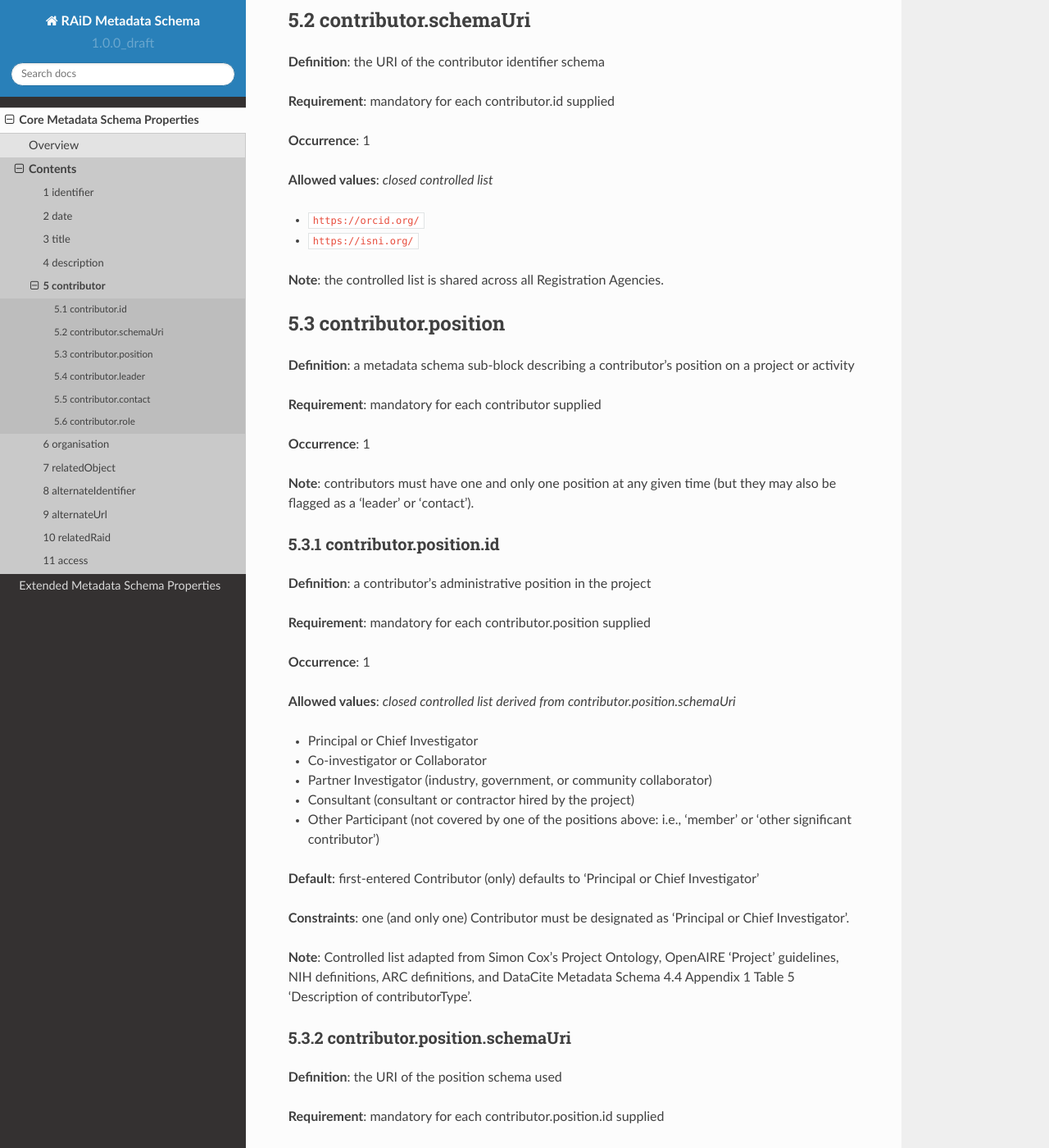
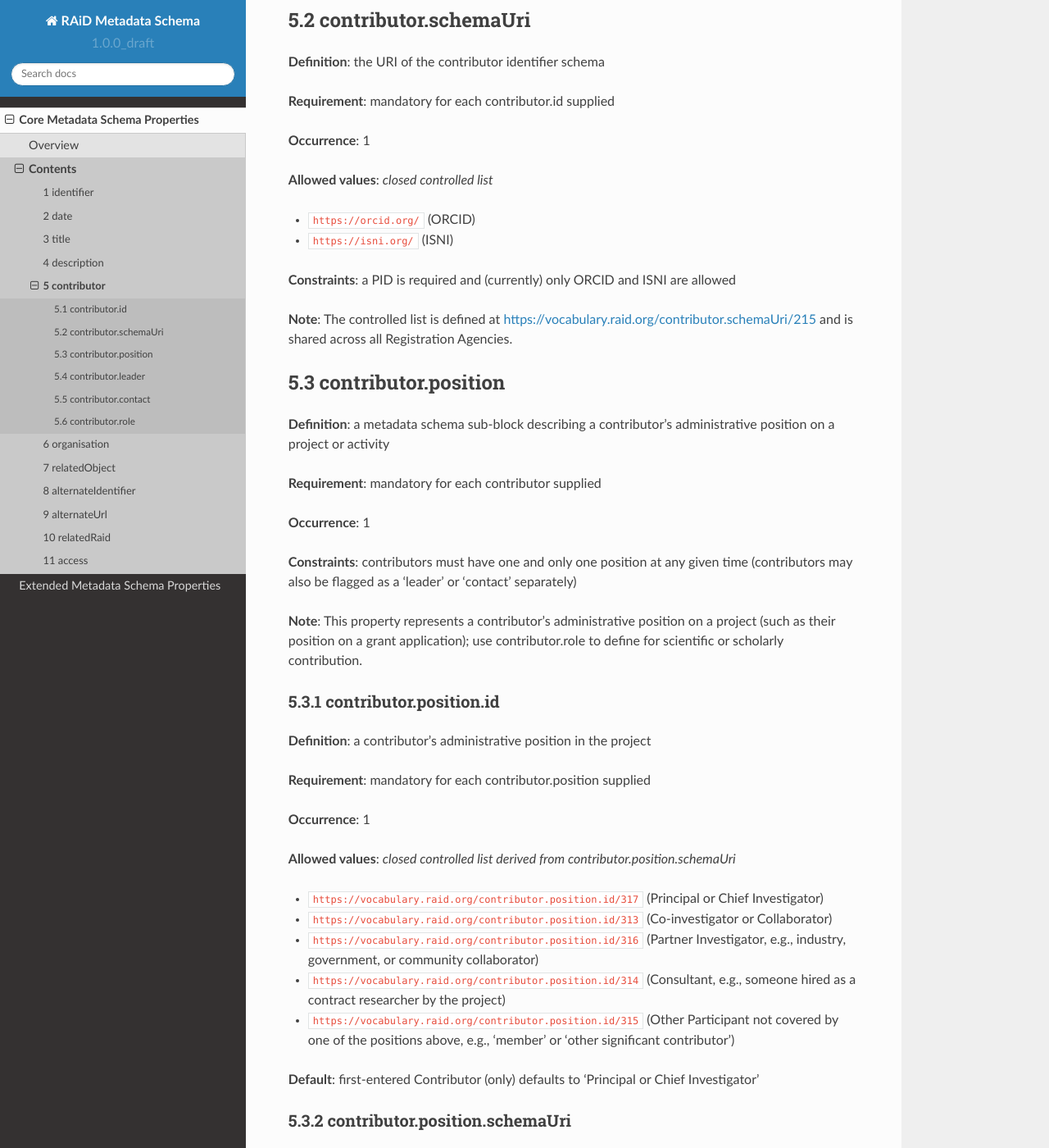
Before and after one commit to au-research/raid-metadata, a Sphinx documentation site: the page built from rtd/docs/source/core/contributors.rst, in a window 1280 px wide and 1400 px high, scrolled down 740 px. Shown: the whole window at 82% size. Built offline with Sphinx 7.4.7 and the Read the Docs theme 2.0.0, drawn with Linux system fonts in a browser that asks for light colours; pages that are not in the unit, such as notebooks, are missing from menus; some of the changed text lies outside the part shown.

Commit message:
Update and standardise contributors.rst
Implemented vocabs from RVA. Standardised definitions (short) versus notes (longer), and split out constraints where possible. Standardised occurrence so that if a sub-property is required when a property exists, occurrence = 1 (as per DataCite's approach). Proofread and corrected the entire block.

```diff
--- a/rtd/docs/source/core/access.rst
+++ b/rtd/docs/source/core/access.rst
@@ -62,7 +62,7 @@
 
 * ``https://vocabulary.raid.org/access.type.id/241``
 
-**Note**: The RAiD controlled list includes a subset of the COAR vocabulary (https://vocabularies.coar-repositories.org/access_rights/1.1/), including 'Open access' and 'Embargoed access', but excluding 'restricted access' (since no permanently restricted RAiDs are allowed), and ‘metadata only’ (since RAiDs by design contain only metadata).
+**Note**: The RAiD controlled list includes a subset of the COAR vocabulary (https://vocabularies.coar-repositories.org/access_rights/1.1/), including 'Open access' and 'Embargoed access', but excluding 'Restricted access' (since no permanently restricted RAiDs are allowed), and ‘Metadata only’ (since RAiDs by design contain only metadata).
 
 .. _11.2-access.embargoExpiry:
 
--- a/rtd/docs/source/core/contributors.rst
+++ b/rtd/docs/source/core/contributors.rst
@@ -40,23 +40,27 @@
 
 **Allowed values**: *closed controlled list*
 
-* ``https://orcid.org/``
-* ``https://isni.org/``
+* ``https://orcid.org/`` (ORCID)
+* ``https://isni.org/`` (ISNI)
 
-**Note**: the controlled list is shared across all Registration Agencies.
+**Constraints**: a PID is required and (currently) only ORCID and ISNI are allowed
+
+**Note**: The controlled list is defined at https://vocabulary.raid.org/contributor.schemaUri/215 and is shared across all Registration Agencies.
 
 .. _5.3-contributor.position:
 
 5.3 contributor.position
 ------------------------
 
-**Definition**: a metadata schema sub-block describing a contributor's position on a project or activity
+**Definition**: a metadata schema sub-block describing a contributor's administrative position on a project or activity
 
 **Requirement**: mandatory for each contributor supplied
 
 **Occurrence**: 1
 
-**Note**: contributors must have one and only one position at any given time (but they may also be flagged as a 'leader' or 'contact').
+**Constraints**: contributors must have one and only one position at any given time (contributors may also be flagged as a 'leader' or 'contact' separately)
+
+**Note**: This property represents a contributor's administrative position on a project (such as their position on a grant application); use contributor.role to define for scientific or scholarly contribution.
 
 .. _5.3.1-contributor.position.id:
 
@@ -71,17 +75,13 @@
 
 **Allowed values**: *closed controlled list derived from contributor.position.schemaUri*
 
-* Principal or Chief Investigator
-* Co-investigator or Collaborator
-* Partner Investigator (industry, government, or community collaborator)
-* Consultant (consultant or contractor hired by the project)
-* Other Participant (not covered by one of the positions above: i.e., 'member' or 'other significant contributor')
+* ``https://vocabulary.raid.org/contributor.position.id/317`` (Principal or Chief Investigator)
+* ``https://vocabulary.raid.org/contributor.position.id/313`` (Co-investigator or Collaborator)
+* ``https://vocabulary.raid.org/contributor.position.id/316`` (Partner Investigator, e.g., industry, government, or community collaborator)
+* ``https://vocabulary.raid.org/contributor.position.id/314`` (Consultant, e.g., someone hired as a contract researcher by the project)
+* ``https://vocabulary.raid.org/contributor.position.id/315`` (Other Participant not covered by one of the positions above, e.g., 'member' or 'other significant contributor')
 
 **Default**: first-entered Contributor (only) defaults to 'Principal or Chief Investigator'
-
-**Constraints**: one (and only one) Contributor must be designated as 'Principal or Chief Investigator'.
-
-**Note**: Controlled list adapted from Simon Cox's Project Ontology, OpenAIRE ‘Project’ guidelines, NIH definitions, ARC definitions, and DataCite Metadata Schema 4.4 Appendix 1 Table 5 'Description of contributorType'.
 
 .. _5.3.2-contributor.position.id.schemaUri:
 
@@ -96,7 +96,9 @@
 
 **Allowed values**: *closed controlled list*
 
-* [URI of RAiD vocab on RVA (to be created)]
+* ``https://vocabulary.raid.org/contributor.position.schemaUri/306``
+
+**Note**: Controlled list informed by Simon Cox's Project Ontology, OpenAIRE ‘Project’ guidelines, NIH definitions, ARC definitions, and DataCite Metadata Schema 4.4 Appendix 1 Table 5 'Description of contributorType'.
 
 .. _5.3.3-contributor.position.startDate:
 
@@ -117,14 +119,14 @@
 
 **Examples**: ``2025-08-28``; ``2025-08``; ``2025``
 
-**Note**: only year is required, month and day are optional (but recommended when available).
+**Note**: Only year is required, month and day are optional (but recommended when available).
 
 .. _5.3.4-contributor.position.endDate:
 
 5.3.4 contributor.position.endDate
 ^^^^^^^^^^^^^^^^^^^^^^^^^^^^^^^^^^
 
-**Definition**: date the contributor terminated position associated with the project or activity.
+**Definition**: date the contributor terminated position associated with the project or activity
 
 **Requirement**: recommended
 
@@ -136,7 +138,7 @@
 
 **Examples**: ``2025-08-28``; ``2025-08``; ``2025``
 
-**Note**: only year is required, month and day are optional (but recommended when available).
+**Note**: Only year is required, month and day are optional (but recommended when available).
 
 .. _5.4-contributor.position.leader:
 
@@ -149,9 +151,12 @@
 
 **Occurrence**: 0-1
 
-**Allowed values**: Yes / Null
+**Allowed values**:
 
-**Note**: more than one contributor can be flagged as a leader if the project is jointly led.
+* ``Yes``
+* ``Null``
+
+**Note**: More than one contributor can be flagged as a leader if the project is jointly led.
 
 .. _5.5-contributor.position.contact:
 
@@ -164,22 +169,25 @@
 
 **Occurrence**: 0-1
 
-**Allowed values**: Yes / Null
+**Allowed values**:
 
-**Note**: more than one Contributor can be flagged as a contact.
+* ``Yes``
+* ``Null``
+
+**Note**: More than one contributor can be flagged as a contact.
 
 .. _5.6-contributor.role:
 
 5.6 contributor.role
 --------------------
 
-**Definition**: metadata schema sub-block describing a contributor's role on a project using the CRediT system.
+**Definition**: metadata schema sub-block describing a contributor's scientific or scholarly role on a project using the CRediT vocabulary
 
 **Requirement**: recommended
 
 **Occurrence**: 0-n
 
-**Note**: changes to roles are tracked through version history rather than explicitly declared.
+**Note**: Changes to roles are tracked through version history rather than explicitly declared.
 
 .. _5.6.1-contributor.role.id:
 
@@ -222,4 +230,6 @@
 
 **Allowed values**: *closed controlled list*
 
-* ``https://credit.niso.org/``
+* ``https://vocabulary.raid.org/contributor.role.schemaUri/165``
+
+**Constraints**: currently limited to the CRediT vocabulary (https://credit.niso.org/)
```
Also changed, not shown: other parts of rtd/docs/source/core/contributors.rst (+1 -1 lines).
